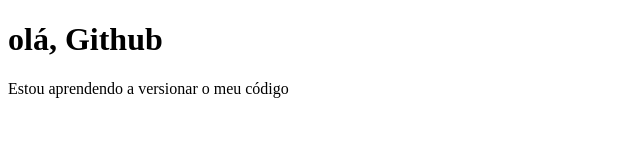
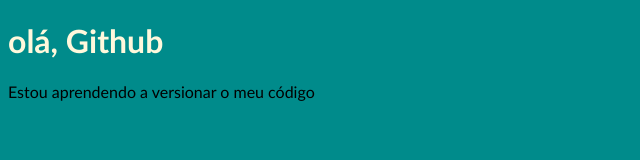
Before and after one commit to joaovpereira75-glitch/portfolio-desenvolvedor, a plain HTML site: page index.html in a window 1280 px wide. Shown: the whole page, without its empty margins (0-640 px from the left). Drawn offline with Linux system fonts and the light colour scheme.

Commit message:
Inserção de estilo na página

```diff
--- a/index.html
+++ b/index.html
@@ -4,6 +4,7 @@
     <meta charset="UTF-8">
     <meta name="viewport" content="width=device-width, initial-scale=1.0">
     <title>Portfólio de um Desenvolvedor de Sistemas</title>
+    <link rel="stylesheet" href="style.css">
 </head>
 <body>
     <h1>olá, Github</h1>
--- /dev/null
+++ b/style.css
@@ -0,0 +1,7 @@
+body{
+    background-color: darkcyan;
+    font-family: 'Trebuchet MS', 'Lucida Sans Unicode', 'Lucida Grande', 'Lucida Sans', Arial, sans-serif;
+}
+h1{
+    color: cornsilk;
+}
```
